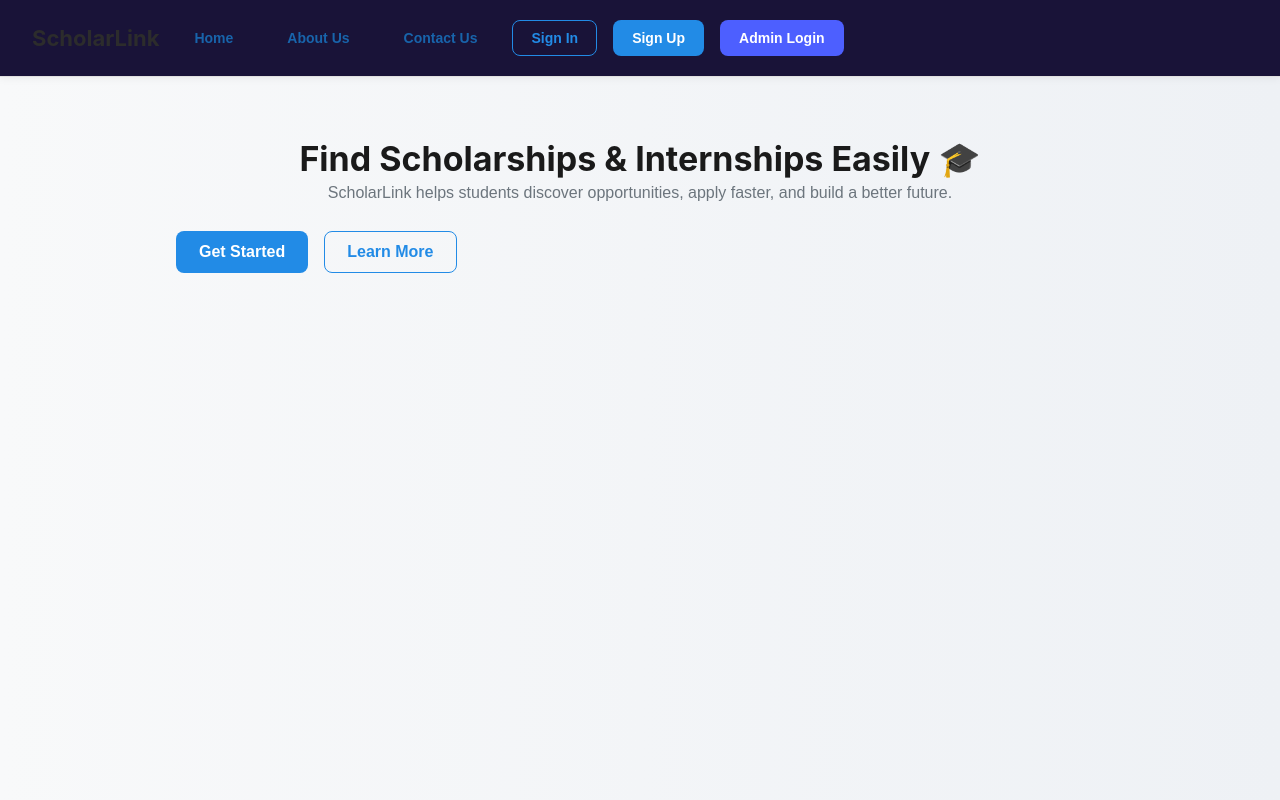
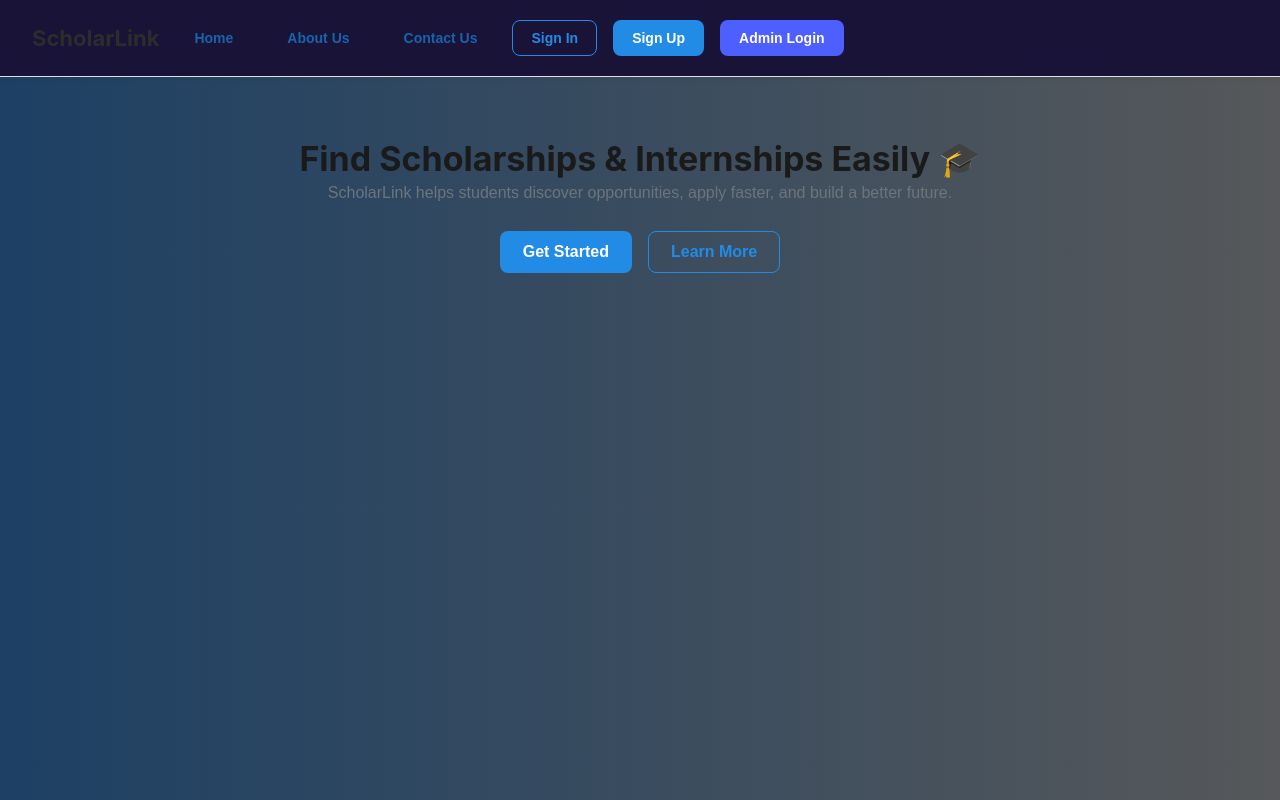
Before and after one commit to SamsonKwizela/Scholar_Link, a React (Vite) app: page / in a window 1280 px wide. Built offline with nearby package versions, Linux system fonts and the light colour scheme.

Commit message:
moved the hero-buttons on the center

```diff
--- a/src/pages/LandingPage.css
+++ b/src/pages/LandingPage.css
@@ -1,7 +1,7 @@
 /* Page background */
 .page {
   min-height: 100vh;
-  background: linear-gradient(to right, #f8f9fa, #eef1f5);
+  background: linear-gradient(to right, #1d4064, #56585a);
   font-family: Arial, sans-serif;
 }
 
@@ -42,6 +42,9 @@
 /* Buttons spacing */
 .hero-buttons {
   margin-top: 25px;
+  display: flex;
+  align-items: center;
+  gap: 15px;
 }
 
 /* Make admin button stand out */
--- a/src/pages/LandingPage.jsx
+++ b/src/pages/LandingPage.jsx
@@ -48,7 +48,7 @@ function LandingPage() {
       and build a better future.
     </Text>
 
-    <Group position="center" className="hero-buttons">
+    <Group justify="center" className="hero-buttons">
       <Button size="md" component={Link} to="/signup">
         Get Started
       </Button>
```
